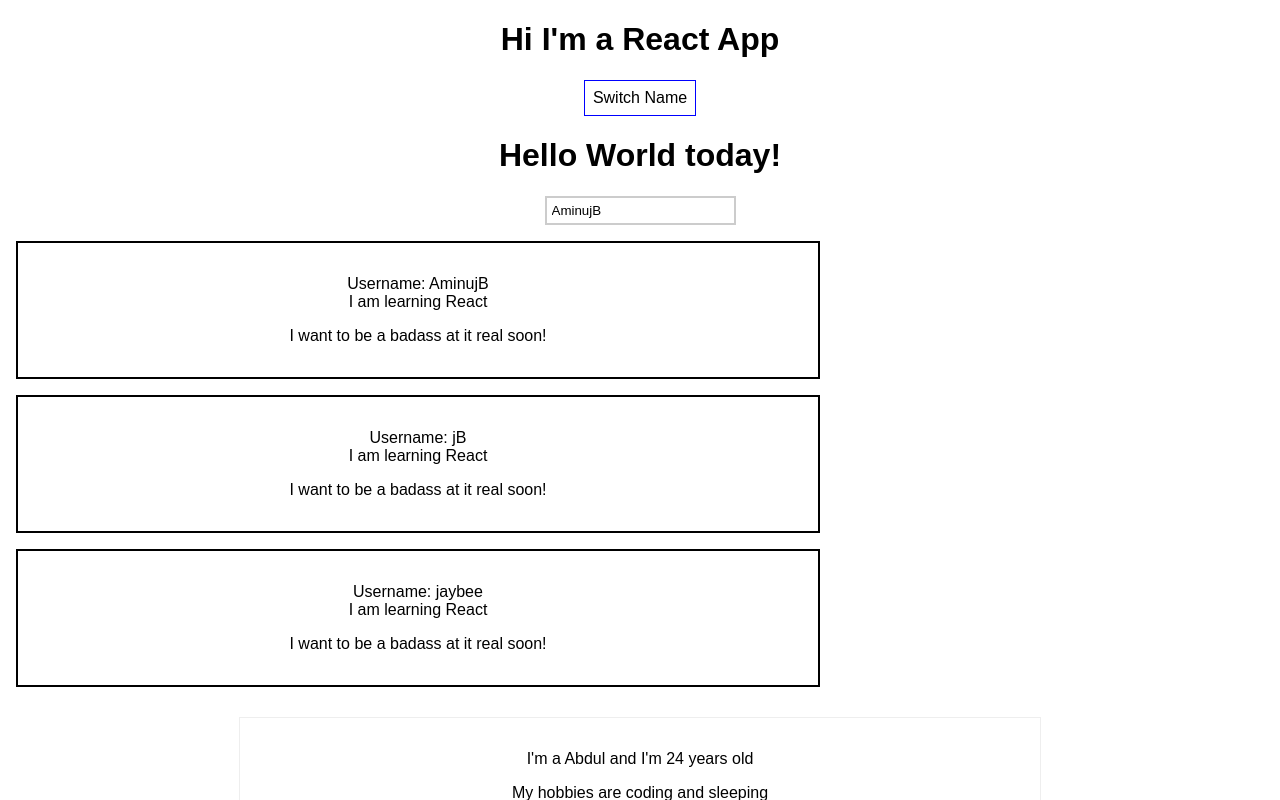
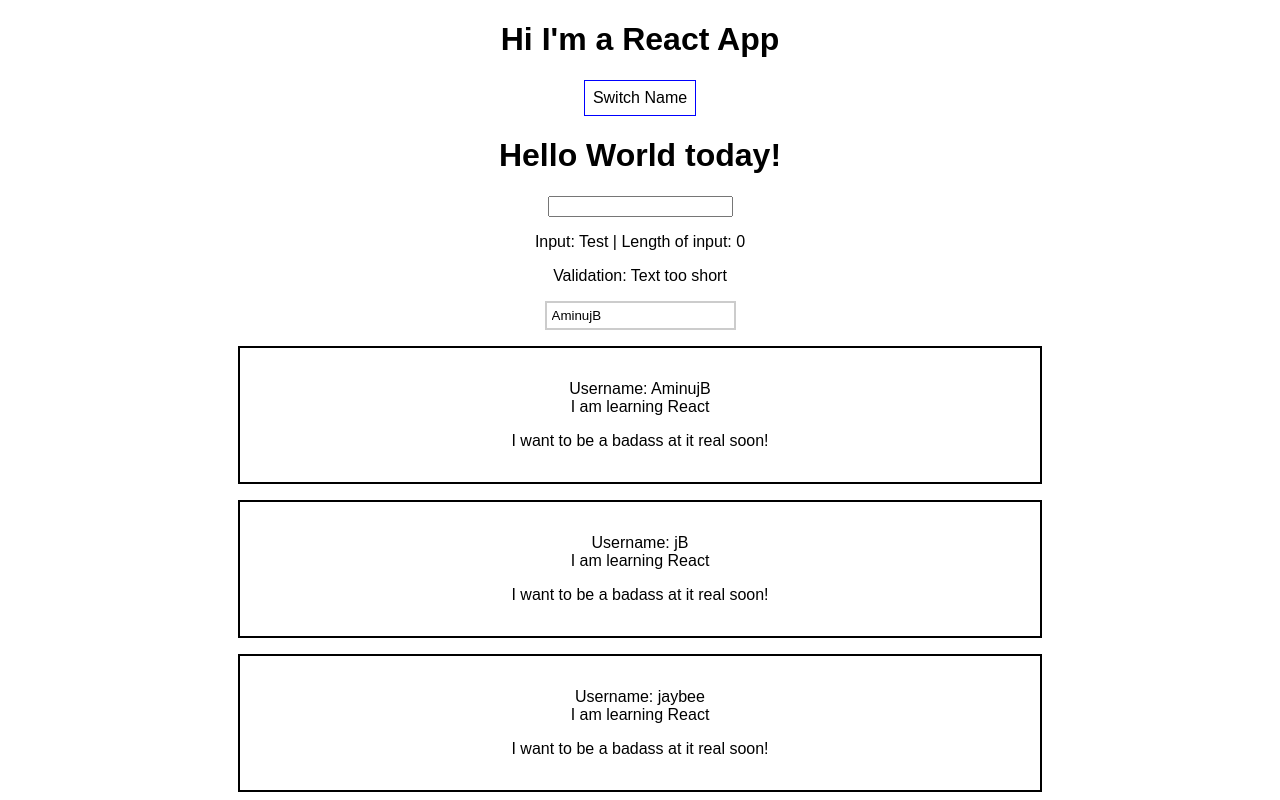
Before and after one commit to Aminujb/React-Projects, a React (Create React App) app: page / in a window 1280 px wide. Both pictures are taken after a click on the button "Switch Name". Shown: the top 800 px of the page. Built offline with nearby package versions, Linux system fonts and the light colour scheme.

Commit message:
finished Assignment 2 course content 52 to 63

```diff
--- a/src/App.js
+++ b/src/App.js
@@ -1,45 +1,51 @@
 
 import './App.css';
 import Person from './Person/Person'
-import UserInput from './Assignment1/UserInput/UserInput'
-import UserOutput from './Assignment1/UserOutput/UserOutput'
+import UserInput from './Assignments/Assignment1/UserInput/UserInput'
+import UserOutput from './Assignments/Assignment1/UserOutput/UserOutput'
+import StringLength from './Assignments/Assignment2/StringLength/StringLength'
+import ValidationComponent from './Assignments/Assignment2/StringLength/ValidationComponent'
+import CharComponent from './Assignments/Assignment2/StringLength/CharComponent'
 
 //Classed based component
 import React, { Component } from 'react';
 class App extends Component {
   state = {
     persons:  [
-      {name:"jb", age:"24"},
-      {name:"jibola", age:"24"},
-      {name:"justin", age:"24"},
+      {id : "a", name:"jb", age:"25"},
+      {id : "ab", name:"jibola", age:"24"},
+      {id : "abc", name:"justin", age:"28"},
     ],
     useroutput:  [
       {username:"AminujB"},
       {username:"jB"},
       {username:"jaybee"},
+    ],
+    showPersons : false,
+    stringLength : [
+      {id : 'a1', sWord: "Test", slength : 0}
+    ],
+    charArray : [
+      {id : 'c1', letters: []}
     ]
   }
 
-  switchNameHandler = (newName) =>{
+  nameChangedHandler = (event, id) =>{
+    const personIndex = this.state.persons.findIndex(p => {
+      return p.id === id;
+    })
+
+    const person = {
+      ...this.state.persons[personIndex]
+    };
+    person.name = event.target.value;
+    const persons = [...this.state.persons];
+    persons[personIndex] = person;
+
     this.setState({
-      persons: [
-        {name:newName, age:"24"},
-        {name:"Toyin", age:"30"},
-        {name:"Zaynab", age:"79"},
-      ]
+      persons: persons
     });
   }
-
-  nameChangedHandler = (event) =>{
-    this.setState({
-      persons: [
-        {name:"Deji", age:"24"},
-        {name:event.target.value, age:"30"},
-        {name:"Zaynab", age:"79"},
-      ]
-    });
-  }
-
 
   switchUsernameHandler = (event) =>{
     this.setState({
@@ -52,6 +58,37 @@ class App extends Component {
 
   }
 
+  togglePersonsHandler = () =>{
+    const doesShow = this.state.showPersons;
+    this.setState({showPersons: !doesShow});
+  }
+
+  deletePersonHandler = (personIndex) =>{
+    const persons = [...this.state.persons];
+    persons.splice(personIndex, 1);
+    this.setState({persons: persons})
+  }
+
+  changeLengthHandler = (event) => {
+    const value = event.target.value
+    this.setState({
+      stringLength : [
+        {id : 'a1', sWord : event.target.value, slength : event.target.value.length}
+      ],
+      charArray: [
+        {letters: value.split('')}
+      ]
+    })
+  }
+
+  deleteCharHandler = (charIndex) =>{
+      const letters = [...this.state.charArray[0].letters];
+      letters.splice(charIndex, 1);
+      this.setState({charArray: [
+        {letters: letters}
+      ]})
+
+  }
 
   render() {
     const style = {
@@ -61,39 +98,60 @@ class App extends Component {
       padding: '8px',
       cursor: 'pointer'
     }
-    const Greeting = () => <h1>Hello World today!</h1>;
-    // const UserInput = () => <input type="text" onChange = {this.props.changed}/>;
-    // const UserOutput = (props) => <div><p>Username: {props.username}<br/> I am learning React</p> <p>I want to be a badass at it real soon!</p></div>;
+    const Greeting = () =><h1>Hello World today!</h1>;
+
+    let content = null;
+
+    if (this.state.showPersons){
+      content = (
+        <div>
+        <Greeting/>
+
+        {this.state.stringLength.map((stringlength) => {
+          return <StringLength
+            changed = {this.changeLengthHandler}
+            inputLength = {stringlength.slength}
+            word = {stringlength.sWord}
+            key = {stringlength.id}
+          />
+        })}
+
+        <ValidationComponent comment= {this.state.stringLength[0].slength}/>
+
+        {/* <CharComponent char = {this.state.charArray[0].letters[0]}/> */}
+        {this.state.charArray[0].letters.map((letter, index) => {
+          return <CharComponent
+            click = {() => this.deleteCharHandler(index)}
+            char = {letter}
+            key = {Math.random()}
+          />
+        })}
+
+        <UserInput changed = {this.switchUsernameHandler} val = {this.state.useroutput[0].username}/>
+        <UserOutput username={this.state.useroutput[0].username}/>
+        <UserOutput username={this.state.useroutput[1].username}/>
+        <UserOutput username={this.state.useroutput[2].username}/>
+
+        {this.state.persons.map((person, index) => {
+          return <Person
+          click={() => this.deletePersonHandler(index)}
+          name={person.name}
+          age={person.age}
+          key = {person.id}
+          changed={(event) => this.nameChangedHandler(event, person.id)} />
+        })}
+        </div>
+      );
+    }
+
     return (
       <div className="App">
         <h1>Hi I'm a React App</h1>
         <button
         style = {style}
-        onClick = { () => this.switchNameHandler('Abdul')}>Switch Name</button>
+        onClick = {this.togglePersonsHandler}>Switch Name</button>
 
-        <Greeting/>
-        <UserInput changed = {this.switchUsernameHandler} val = {this.state.useroutput[0].username}/>
-        <UserOutput username={this.state.useroutput[0].username}/>
-        <UserOutput username={this.state.useroutput[1].username}/>
-        <UserOutput username={this.state.useroutput[2].username}/>
-
-        <Person
-        name={this.state.persons[0].name}
-        age={this.state.persons[0].age}
-        click={this.switchNameHandler.bind(this,'Muhammad')}
-        changed= {this.nameChangedHandler}>
-        My hobbies are coding and sleeping
-        </Person>
-
-        <Person
-        name={this.state.persons[1].name}
-        age={this.state.persons[1].age}>
-        </Person>
-
-        <Person
-        name={this.state.persons[2].name}
-        age={this.state.persons[2].age}>
-        </Person>
+        { content }
 
       </div>
     );
--- a/src/Assignment1/UserOutput/UserOutput.css
+++ b/src/Assignments/Assignment1/UserOutput/UserOutput.css
@@ -1,7 +1,7 @@
 .UserOutput{
    width : 60%;
     padding : 16px;
-    margin : 16px;
+    margin : 16px auto;
     border : 2px solid black;
     text-align: center;
 }
--- /dev/null
+++ b/src/Assignments/Assignment2/StringLength/CharComponent.js
@@ -0,0 +1,18 @@
+import React from 'react';
+
+const component = (props) => {
+    const style = {
+        padding:"16px",
+        display: "inline-block",
+        textalign: "center",
+        margin: "16px",
+        border:"1px solid black",
+    }
+    return (
+        <div style={style}>
+            <p onClick= {props.click}>char: {props.char}</p>
+        </div>
+    );
+}
+
+export default component;
--- /dev/null
+++ b/src/Assignments/Assignment2/StringLength/StringLength.js
@@ -0,0 +1,12 @@
+import React from 'react';
+
+const stringLength = (props) => {
+    return (
+        <div>
+            <input type="text" onChange={props.changed}/>
+            <p>Input: {props.word} | Length of input: {props.inputLength}</p>
+        </div>
+    );
+}
+
+export default stringLength;
--- /dev/null
+++ b/src/Assignments/Assignment2/StringLength/ValidationComponent.js
@@ -0,0 +1,20 @@
+import React from 'react'
+
+const valcomponent = (props) => {
+    const validation = () => {
+        if (props.comment <= 5){
+            return "Text too short";
+         }
+        else {
+            return "Text long enough";
+        }
+    }
+
+    return (
+        <div>
+            <p>Validation: {validation()}</p>
+        </div>
+    )
+}
+
+export default valcomponent;
--- a/src/Person/Person.css
+++ b/src/Person/Person.css
@@ -1,7 +1,7 @@
 .Person {
     width: 60%;
     margin: 30px auto;
-    border: 1px solid #eee;
+    border: 3px solid #eee;
     padding: 16px;
     text-align: center;
 }
--- a/src/Person/Person.js
+++ b/src/Person/Person.js
@@ -4,7 +4,7 @@ import './Person.css'
 const person = (props) => {
     return (
         <div className = "Person">
-            <p onClick={props.click}>I'm a {props.name} and I'm {props.age} years old</p>
+            <p onClick={props.click}>I'm {props.name} and I'm {props.age} years old</p>
             <p>{props.children}</p>
             <input type="text" onChange={props.changed}/>
         </div>
```
Also changed, not shown: src/Assignments/Assignment1/UserInput/UserInput.js (renamed from src/Assignment1/UserInput/UserInput.js), src/Assignments/Assignment1/UserOutput/UserOutput.js (renamed from src/Assignment1/UserOutput/UserOutput.js), src/Assignments/note.txt (renamed from src/Assignment1/note.txt).
